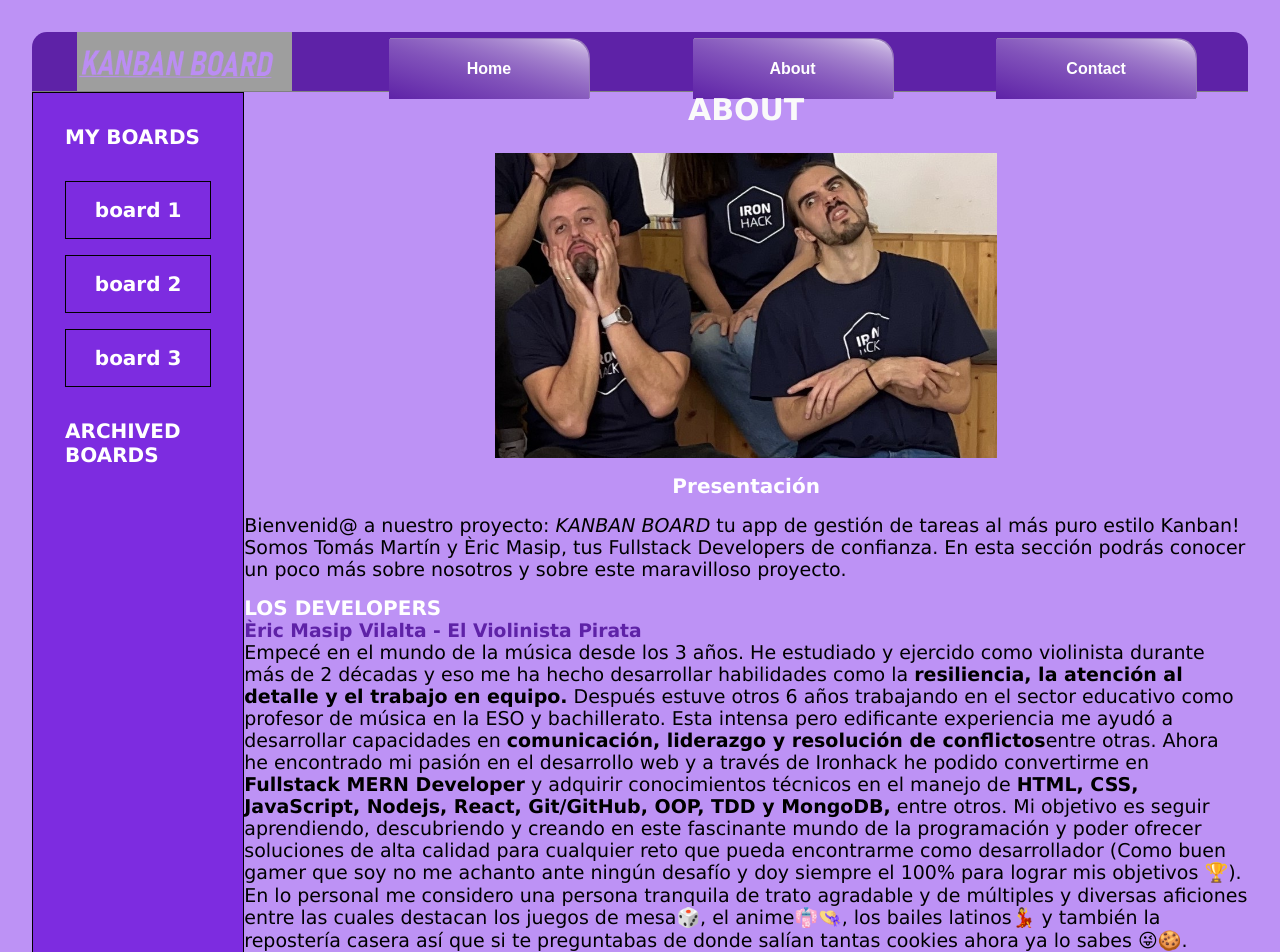
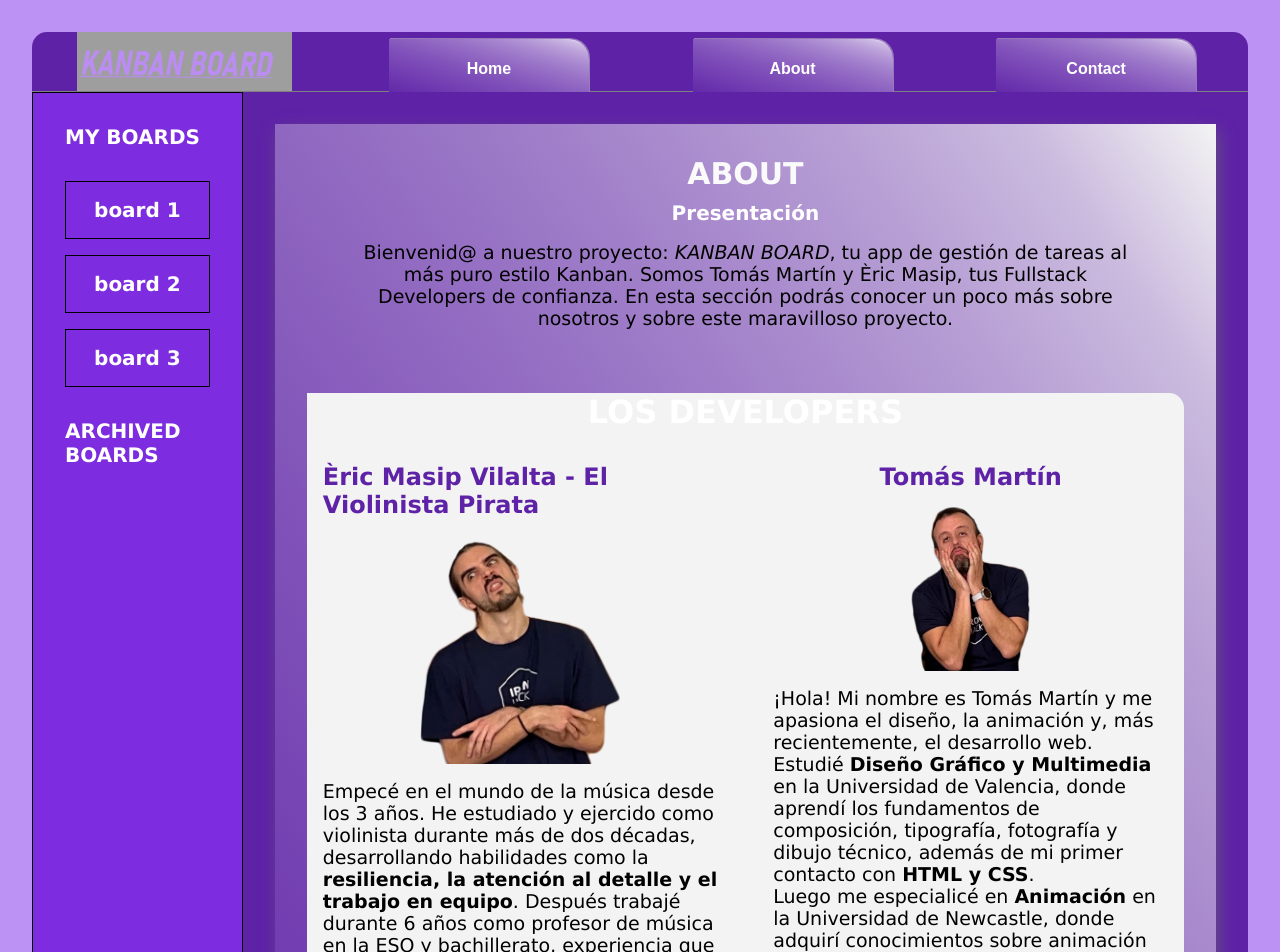
Before and after one commit to Violinistapirata/Kanban-Board, a React (Vite) app in the folder Kanban-Board/: page /about in a window 1280 px wide. Shown: the top 952 px of the page. Built offline with nearby package versions, Linux system fonts and the light colour scheme; grey boxes are pictures that could not be loaded.

Commit message:
styles abaout nearly done

```diff
--- a/Kanban-Board/src/App.css
+++ b/Kanban-Board/src/App.css
@@ -1,14 +1,3 @@
-#about {
-  width: 100%;
-  display: flex;
-  flex-direction: column;
-  align-items: center;
-  gap: 1rem;
-
-  img {
-    width: 50%;
-  }
-}
 
 
 .central-section {
--- /dev/null
+++ b/Kanban-Board/src/Pages/AboutPage.css
@@ -0,0 +1,91 @@
+#about {
+    display: flex;
+    justify-content: center;
+    align-items: flex-start;
+    flex-direction: column; /* Alinea los elementos de arriba hacia abajo */
+    background-color: #5e22a7;
+    width: 100%;
+    padding: 2rem;
+  }
+
+  .about-container {
+    display: flex;
+    flex-direction: column;
+    align-items: center;
+    justify-content: center;
+    width: 100%;
+
+    background: linear-gradient(to bottom left, #f3f3f3, 30%, #5e22a7);
+    padding: 2rem;
+    box-shadow: 3px 6px 15px #654d83;
+
+  }
+
+  #presentacion {
+    text-align: center;
+    margin-bottom: 2rem;
+    padding: 0px 55px 0px 55px;
+    h2{
+        margin-bottom: 1rem;
+    }
+  }
+
+  #developers {
+    display: flex;
+    flex-direction: column;
+    align-items: center; /* Centra el contenido dentro del contenedor */
+    width: 100%;
+    margin-top: 2rem;
+    text-align: center;
+    background-color: #f3f3f3;
+    border-top-right-radius: 15px;
+
+  }
+
+  #developers h2 {
+    font-size: 2rem; /* Ajusta el tamaño del título */
+    margin-bottom: 2rem; /* Da espacio debajo del título */
+  }
+
+  .profiles-container {
+    display: flex;
+    justify-content: space-between; /* Asegura que los perfiles estén separados uniformemente */
+    align-items: flex-start; /* Alinea los elementos al inicio */
+    flex-wrap: nowrap; /* Evita que los perfiles se envuelvan */
+    width: 100%;
+    max-width: 1200px; /* Controla el tamaño máximo del contenedor */
+  }
+
+  #eric-profile, #tomas-profile {
+    display: flex;
+    flex-direction: column; /* Coloca la imagen arriba y la descripción abajo */
+    align-items: center;
+    width: 45%; /* Ajusta el tamaño de cada perfil */
+    text-align:left;
+    margin: 0 1rem; /* Espacio entre los perfiles */
+  }
+
+  #eric-profile img {
+    width: 80%; /* Controla el tamaño de la imagen */
+    max-width: 200px; /* Limita el tamaño máximo de la imagen */
+
+    margin-bottom: 1rem;
+  }
+
+  #tomas-profile img{
+  width: 30%; /* Controla el tamaño de la imagen */
+    max-width: 200px; /* Limita el tamaño máximo de la imagen */
+
+    margin-bottom: 1rem;
+}
+
+  #eric-profile h3, #tomas-profile h3 {
+    margin-bottom: 1rem;
+    font-size: 1.5rem;
+  }
+
+  #project {
+    margin-top: 2rem;
+    text-align: center;
+    width: 100%;
+  }
--- a/Kanban-Board/src/Pages/AboutPage.jsx
+++ b/Kanban-Board/src/Pages/AboutPage.jsx
@@ -1,58 +1,53 @@
+import "./AboutPage.css";
+
 function AboutPage() {
   return (
     <section id="about">
+      <div className="about-container">
         <h1>ABOUT</h1>
 
-      <img src="../src/images/developers.jpg" alt="developers" />
 
+        <div id= "presentacion">
         <h2>Presentación</h2>
         <p>
-        Bienvenid@ a nuestro proyecto: <i>KANBAN BOARD</i> tu app de gestión de
-        tareas al más puro estilo Kanban! Somos Tomás Martín y Èric Masip, tus
-        Fullstack Developers de confianza. En esta sección podrás conocer un
-        poco más sobre nosotros y sobre este maravilloso proyecto.
+          Bienvenid@ a nuestro proyecto: <i>KANBAN BOARD</i>, tu app de gestión de tareas al más puro estilo Kanban. Somos Tomás Martín y Èric Masip, tus Fullstack Developers de confianza. En esta sección podrás conocer un poco más sobre nosotros y sobre este maravilloso proyecto.
         </p>
-      <section>
+        </div>
+        <section id="developers">
   <h2>LOS DEVELOPERS</h2>
 
-        <article id="eric">
+  <div className="profiles-container">
+    <article id="eric-profile">
       <h3>Èric Masip Vilalta - El Violinista Pirata</h3>
+      <img src="../src/images/ERIC.PNG" alt="Èric Masip Vilalta - El Violinista Pirata" />
       <p>
-            Empecé en el mundo de la música desde los 3 años. He estudiado y
-            ejercido como violinista durante más de 2 décadas y eso me ha hecho
-            desarrollar habilidades como la{" "}
-            <b>resiliencia, la atención al detalle y el trabajo en equipo.</b>{" "}
-            Después estuve otros 6 años trabajando en el sector educativo como
-            profesor de música en la ESO y bachillerato. Esta intensa pero
-            edificante experiencia me ayudó a desarrollar capacidades en{" "}
-            <b>comunicación, liderazgo y resolución de conflictos</b>
-            entre otras. Ahora he encontrado mi pasión en el desarrollo web y a
-            través de Ironhack he podido convertirme en{" "}
-            <b>Fullstack MERN Developer</b> y adquirir conocimientos técnicos en
-            el manejo de{" "}
-            <b>
-              HTML, CSS, JavaScript, Nodejs, React, Git/GitHub, OOP, TDD y
-              MongoDB,
-            </b>{" "}
-            entre otros. Mi objetivo es seguir aprendiendo, descubriendo y
-            creando en este fascinante mundo de la programación y poder ofrecer
-            soluciones de alta calidad para cualquier reto que pueda encontrarme
-            como desarrollador (Como buen gamer que soy no me achanto ante
-            ningún desafío y doy siempre el 100% para lograr mis objetivos 🏆).
-            En lo personal me considero una persona tranquila de trato agradable
-            y de múltiples y diversas aficiones entre las cuales destacan los
-            juegos de mesa🎲, el anime👘👒, los bailes latinos💃 y también la
-            repostería casera así que si te preguntabas de donde salían tantas
-            cookies ahora ya lo sabes 😜🍪.
+        Empecé en el mundo de la música desde los 3 años. He estudiado y ejercido como violinista durante más de dos décadas, desarrollando habilidades como la{" "}
+        <b>resiliencia, la atención al detalle y el trabajo en equipo</b>. Después trabajé durante 6 años como profesor de música en la ESO y bachillerato, experiencia que fortaleció mis capacidades de{" "}
+        <b>comunicación, liderazgo y resolución de conflictos</b>.
+      </p>
+      <p>
+        Actualmente, he encontrado mi pasión en el desarrollo web. Gracias al bootcamp de Ironhack, me convertí en{" "}
+        <b>Fullstack MERN Developer</b>, adquiriendo conocimientos en tecnologías como{" "}
+        <b>HTML, CSS, JavaScript, Node.js, React, Git/GitHub, OOP, TDD y MongoDB</b>. Mi objetivo es continuar aprendiendo, descubriendo y creando soluciones de alta calidad. En lo personal, me apasionan los juegos de mesa 🎲, el anime 👘👒, los bailes latinos 💃 y la repostería casera 🍪.
       </p>
     </article>
 
-        <article id="eric">
+    <article id="tomas-profile">
       <h3>Tomás Martín</h3>
-          <p>{/*DESCRIPCIÓN AQUÍ */}</p>
+      <img src="../src/images/TOMAS.PNG" alt="Tomás Martín" />
+      <p>
+        ¡Hola! Mi nombre es Tomás Martín y me apasiona el diseño, la animación y, más recientemente, el desarrollo web.
+        Estudié <b>Diseño Gráfico y Multimedia</b> en la Universidad de Valencia, donde aprendí los fundamentos de composición, tipografía, fotografía y dibujo técnico, además de mi primer contacto con <b>HTML y CSS</b>.
+      </p>
+      <p>
+        Luego me especialicé en <b>Animación</b> en la Universidad de Newcastle, donde adquirí conocimientos sobre animación de personajes y gráficos. Posteriormente, trabajé como freelance mientras cursaba un postgrado en animación 3D, desarrollando habilidades avanzadas con <b>Cinema 4D (C4D)</b>.
+        Desde hace más de 11 años, he trabajado como <b>Motion Grapher</b> en Mediapro, participando en proyectos para televisión que exigen creatividad, trabajo en equipo y cumplir con estrictos deadlines. Ahora, gracias al bootcamp de Ironhack, adquirí conocimientos en <b>HTML, CSS, JavaScript, Node.js, React, Git/GitHub, OOP, TDD y MongoDB</b>. Estoy comprometido a seguir creciendo y enfrentando nuevos retos en el desarrollo web.
+      </p>
     </article>
+  </div>
 </section>
-      <section>
+
+        <section id="project">
           <h2>EL PROYECTO - KANBAN BOARD</h2>
           <h3>El origen</h3>
           <p></p>
@@ -63,7 +58,6 @@ function AboutPage() {
           <h3>Coming soon...</h3>
           <p></p>
         </section>
-      <div className="github-links-container">
       </div>
     </section>
   );
```
Also changed, not shown: Kanban-Board/src/images/ERIC.png (added), Kanban-Board/src/images/TOMAS.png (added). Lines whose indentation alone changed are shown as unchanged.
